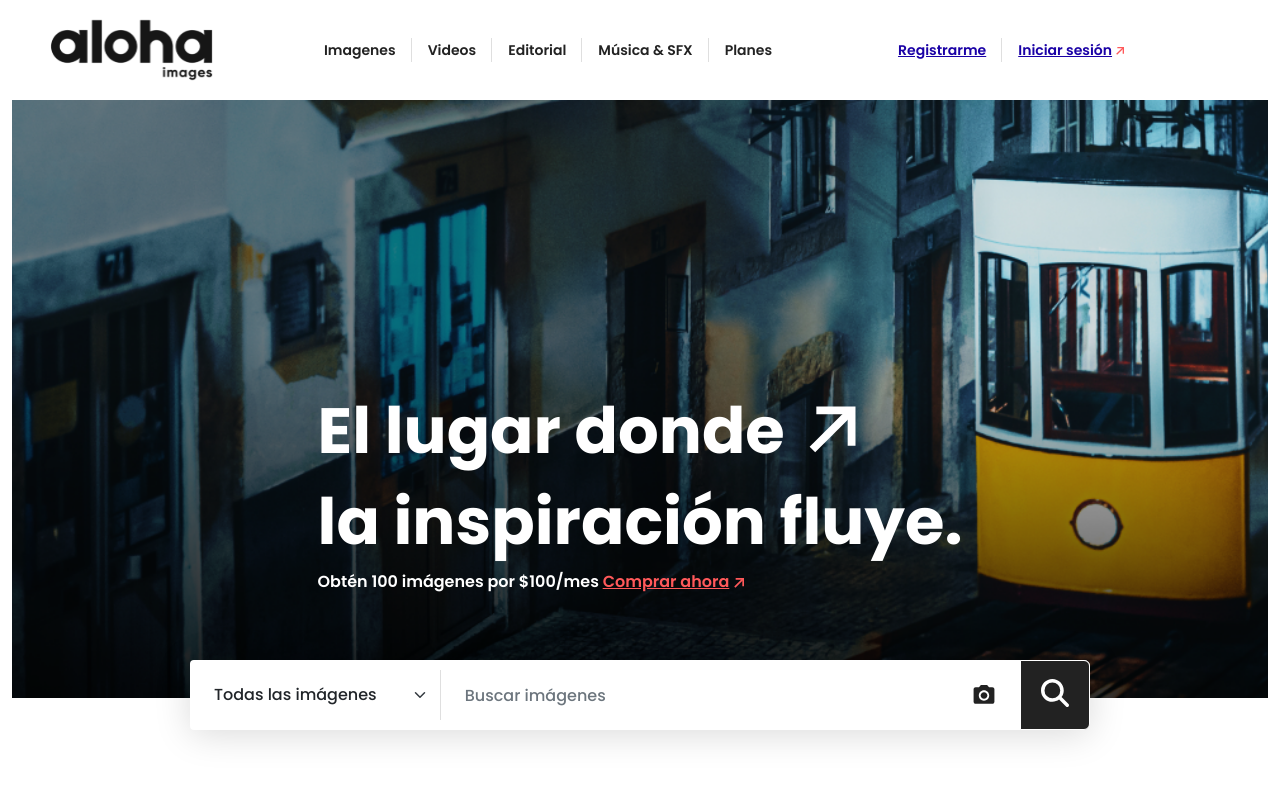
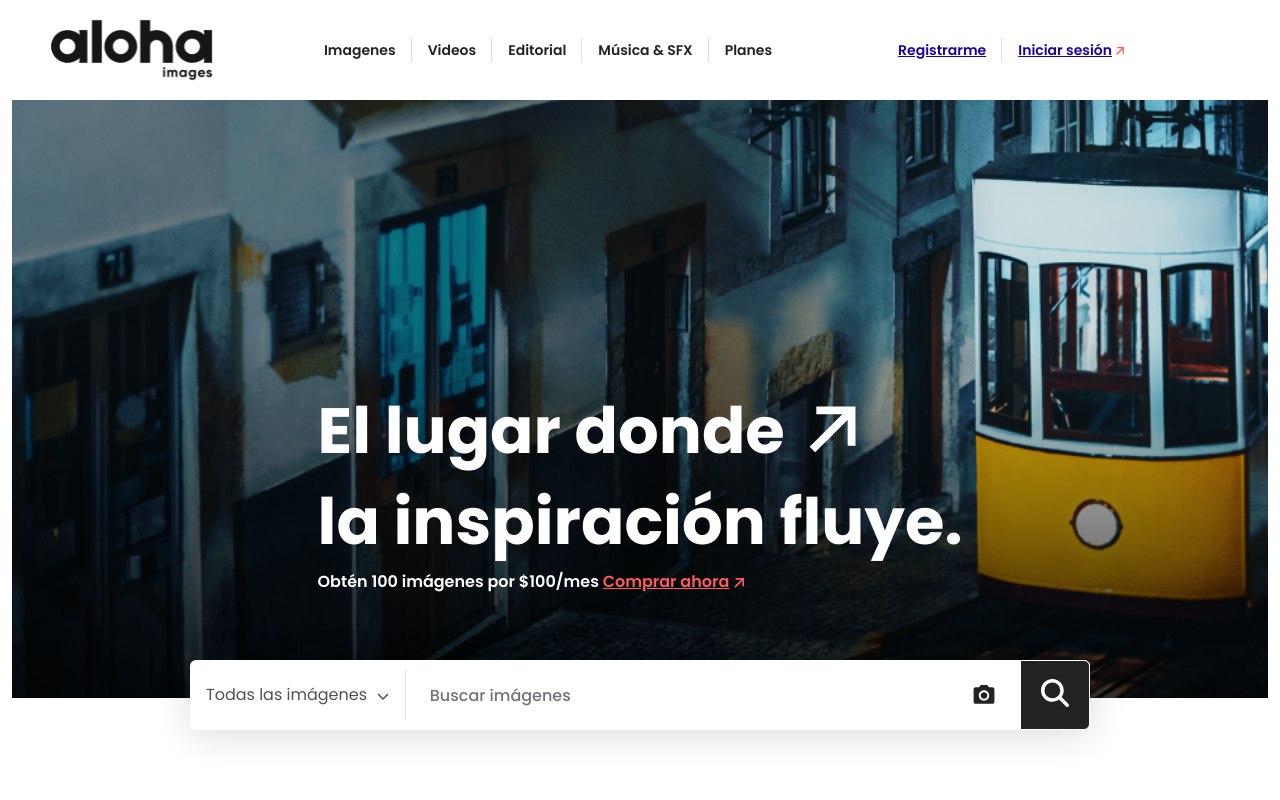
Before and after one commit to Geniorama/aloha-frontend, a Next.js app: page / in a window 1280 px wide. Shown: the top 800 px of the page. Built offline with nearby package versions, Linux system fonts and the light colour scheme.

Commit message:
fix: menu select modified

```diff
--- a/package.json
+++ b/package.json
@@ -19,6 +19,7 @@
     "next": "13.4.2",
     "react": "18.2.0",
     "react-bootstrap": "^2.7.4",
+    "react-click-outside": "^3.0.1",
     "react-dom": "18.2.0",
     "react-slick": "^0.29.0",
     "slick-carousel": "^1.8.1"
--- a/src/components/Header/Header.module.css
+++ b/src/components/Header/Header.module.css
@@ -64,7 +64,7 @@
   position: fixed;
   top: 0;
   width: 100%;
-  z-index: 3;
+  z-index: 4;
 }
 
 /*Search*/
--- /dev/null
+++ b/src/components/MenuSelect/MenuSelect.jsx
@@ -0,0 +1,19 @@
+import { AlohaIcon } from "../SvgImages/SvgImages";
+import styles from "./MenuSelect.module.css";
+
+export default function MenuSelect({ items }) {
+  return (
+    <ul className={`${styles.MenuSelect}`}>
+      {items.map((item) => (
+        <li key={item.id} className={`${styles.MenuOption} ${styles.Selected}`}>
+          {item.icon && (
+            <span className={`${styles.IconOption}`}>
+              <AlohaIcon size={item.iconSize ? item.iconSize : "20"} icon={item.icon} />
+            </span>
+          )}
+          <span className={`${styles.TextOption}`}>{item.title}</span>
+        </li>
+      ))}
+    </ul>
+  );
+}
--- /dev/null
+++ b/src/components/MenuSelect/MenuSelect.module.css
@@ -0,0 +1,44 @@
+.MenuSelect {
+  background: white;
+  padding: 0;
+  box-sizing: border-box;
+  border-radius: 4px;
+  list-style: none;
+  margin: 0;
+  color: var(--aloha-black);
+  z-index: 3;
+  box-shadow: 0px 8px 20px rgba(0, 0, 0, 0.35);
+  overflow: hidden;
+}
+
+.Selected {
+  background: #fafafa;
+}
+
+.MenuOption {
+  padding: 1rem;
+  display: flex;
+  align-items: center;
+  white-space: nowrap;
+  cursor: pointer;
+}
+
+.MenuOption:hover{
+    background: #FAFAFA;
+}
+
+.MenuOption span {
+  display: inline-block;
+}
+
+.IconOption {
+  margin-right: 7px;
+}
+
+.TextOption {
+  font-size: 14px;
+}
+
+.Selected .TextOption {
+  font-weight: 600;
+}
--- a/src/components/SearchBar/SearchBar.jsx
+++ b/src/components/SearchBar/SearchBar.jsx
@@ -6,6 +6,7 @@ import {
   faChevronDown,
 } from "@fortawesome/free-solid-svg-icons";
 import { useState, useEffect, useRef } from "react";
+import MenuSelect from "../MenuSelect/MenuSelect";
 
 export default function SearchBar() {
   const [openMenu, setOpenMenu] = useState(false);
@@ -73,17 +74,37 @@ export default function SearchBar() {
       }
     };
 
-    document.addEventListener("mousedown", handleClickOutside);
+    const handleEscapeKey = (event) => {
+      if (event.key === 'Escape') {
+        setOpenMenu(false);
+      }
+    };
+
+    document.addEventListener('mousedown', handleClickOutside);
+    document.addEventListener('keydown', handleEscapeKey);
 
     return () => {
-      document.removeEventListener("mousedown", handleClickOutside);
+      document.removeEventListener('mousedown', handleClickOutside);
+      document.removeEventListener('keydown', handleEscapeKey);
     };
   }, []);
+
+  const handleClickOutside = () => {
+    setOpenMenu(false);
+  };
+
+  const handleButtonClick = () => {
+    setOpenMenu(!openMenu);
+  };
+
+  const handleCloseButtonClick = () => {
+    setOpenMenu(false);
+  };
 
   return (
     <form className={`${styles.SearchBar} rounded`}>
       <div className="form-group d-flex align-items-center">
-        <div className={`d-md-none ${styles.SearchBar__select__mobile}`}>
+        <div className={`d-sm-none ${styles.SearchBar__select__mobile}`}>
           <span
             className={styles.IconImage}
             onClick={() => setOpenMenu(!openMenu)}
@@ -99,30 +120,20 @@ export default function SearchBar() {
           </span>
 
           {openMenu && (
-            <ul className={`${styles.MenuSelect}`} ref={ref}>
-              {categories.map((item) => (
-                <li
-                  key={item.id}
-                  className={`${styles.MenuOption} ${styles.Selected}`}
-                >
-                  <span className={`${styles.IconOption}`}>
-                    <AlohaIcon size={"20"} icon={item.icon} />
-                  </span>
-                  <span className={`${styles.TextOption}`}>{item.title}</span>
-                </li>
-              ))}
-            </ul>
+            <div className={`${styles.MenuCategories}`} ref={ref}>
+              <MenuSelect items={categories} />
+            </div>
           )}
         </div>
-        <select
-          name=""
-          id=""
-          className="form-select d-none d-md-block"
-          style={{ border: "none" }}
-        >
-          <option value="">Todas las imágenes</option>
-          <option value="">Todas las imágenes</option>
-        </select>
+        <div className={`${styles.FieldSelect} d-none d-sm-flex`} id="btn-menu-toggle" onClick={handleButtonClick}>
+          <span className={styles.FieldSelect__text}>Todas las imágenes</span>
+          <span className={styles.FieldSelect__icon}><FontAwesomeIcon icon={faChevronDown} fontSize={"12px"} /></span>
+        </div>
+        {openMenu && (
+          <div className={`${styles.MenuCategories} ${styles.MenuCategoriesDesktop}  d-none d-sm-block`} ref={ref}>
+            <MenuSelect items={categories} />
+          </div>
+        )}
         <span className={`${styles.Divider}`}></span>
         <div className="input-group">
           <input
--- a/src/components/SearchBar/SearchBar.module.css
+++ b/src/components/SearchBar/SearchBar.module.css
@@ -3,6 +3,7 @@
   width: 100%;
   max-width: 900px;
   box-shadow: 0px 4px 36px rgba(0, 0, 0, 0.15);
+  position: relative;
 }
 
 .SearchBar select {
@@ -54,49 +55,32 @@
   margin-left: 0.2rem;
 }
 
-.MenuSelect{
+.MenuCategories {
   position: absolute;
-  background: white;
   top: -30px;
   left: -10px;
-  padding: 0;
-  box-sizing: border-box;
-  border-radius: 4px;
-  list-style: none;
-  margin: 0;
-  color: var(--aloha-black);
   z-index: 3;
-  box-shadow: 0px 8px 20px rgba(0, 0, 0, 0.35);
-  overflow: hidden;
   max-height: 75vh;
-  overflow-y: scroll;
 }
 
-.Selected{
-  background: #FAFAFA;
+.MenuCategoriesDesktop {
+  top: 70px;
+  left: 0;
 }
 
-.MenuOption{
-  padding: 1rem;
+.FieldSelect {
+  color: var(--aloha-gray);
+  padding: 0 1rem;
   display: flex;
   align-items: center;
-  white-space: nowrap;
+  box-sizing: border-box;
+  cursor: pointer;
+  position: relative;
 }
 
-.MenuOption span{
-  display: inline-block;
-}
-
-.IconOption{
-  margin-right: 7px;
-}
-
-.TextOption{
-  font-size: 14px;
-}
-
-.Selected .TextOption{
-  font-weight: 600;
+.FieldSelect__text {
+  white-space: nowrap;
+  margin-right: 10px;
 }
 
 /* X-Small devices (portrait phones, less than 576px) */
@@ -113,9 +97,9 @@
     height: 56px;
   }
 
-  .FormControl{
+  .FormControl {
     font-size: 16px;
-    padding: .7rem;
+    padding: 0.7rem;
     font-weight: 400;
   }
 }
```
Also changed, not shown: 1 other file (tests, documents, lock files or other folders).
